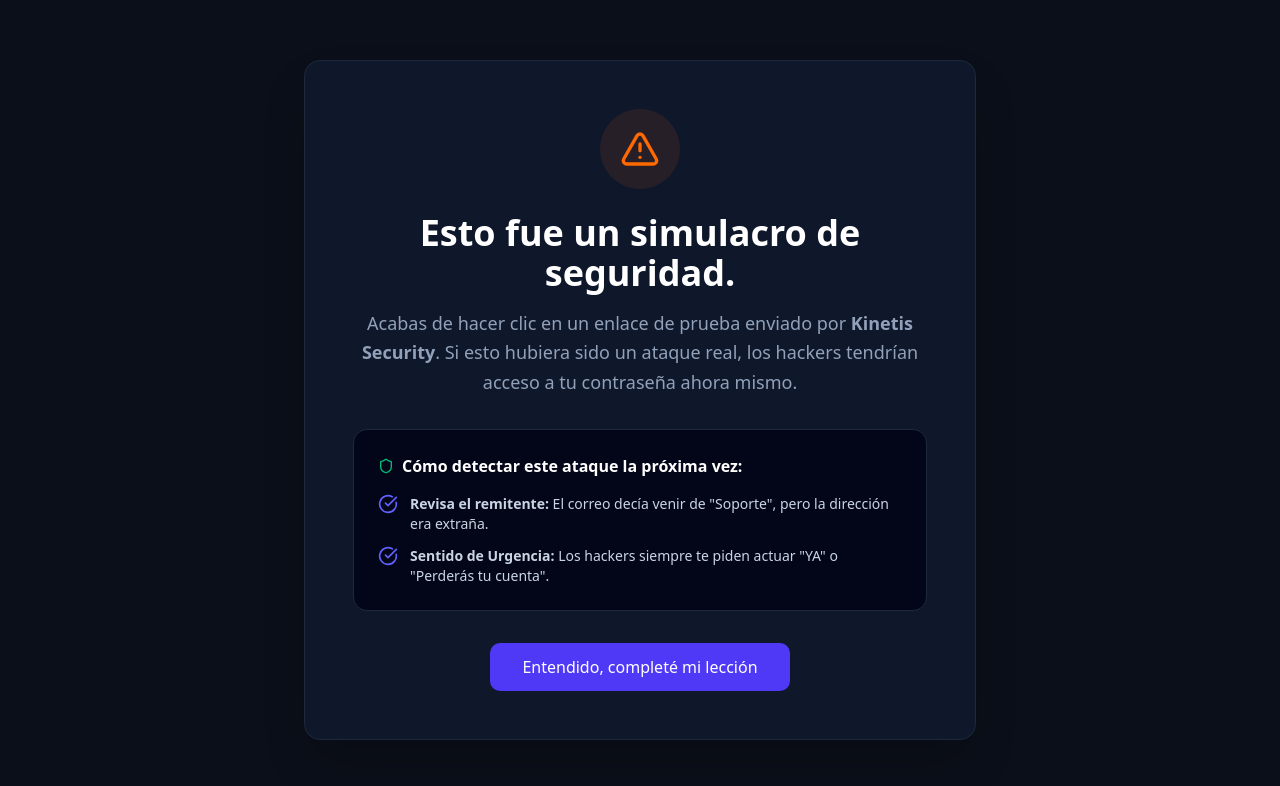
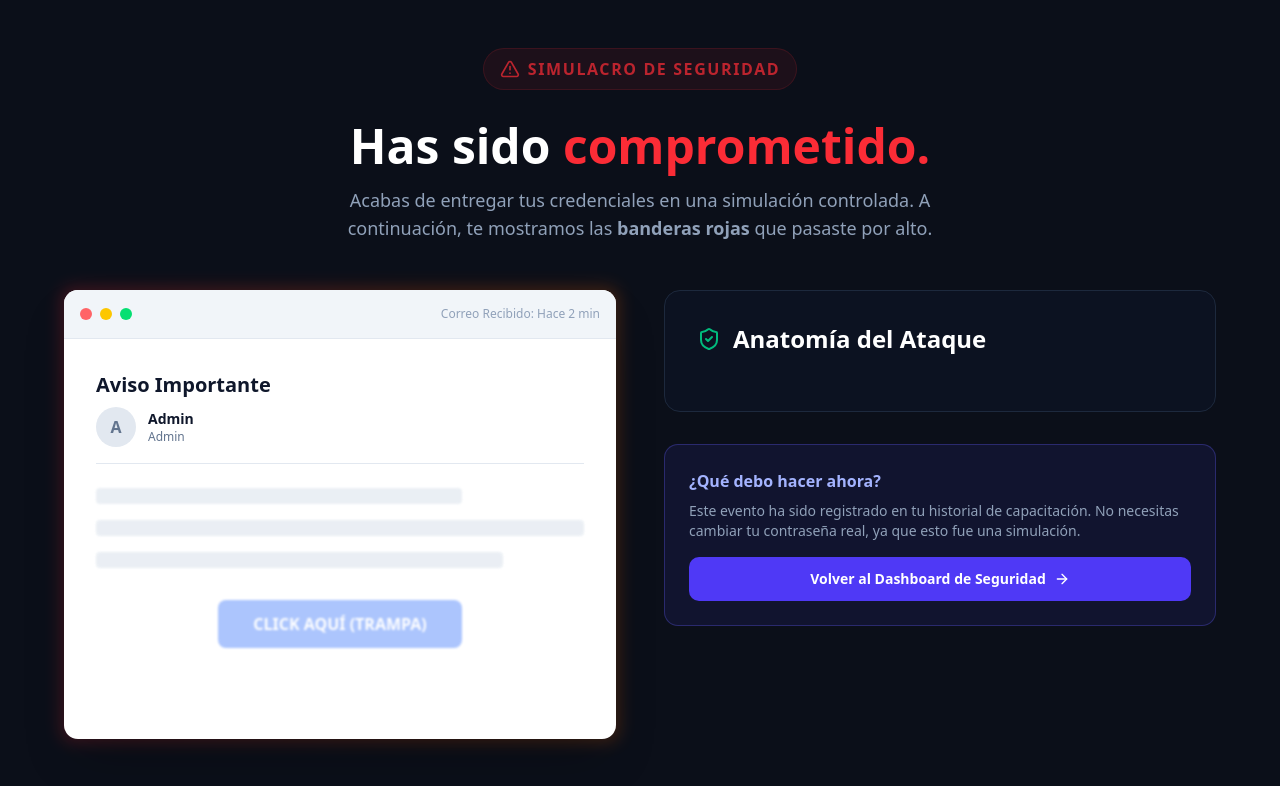
Before and after one commit to marcos1394/project-firewall, a Next.js app: page /education in a window 1280 px wide. Shown: the top 786 px of the page. Built offline with nearby package versions, Linux system fonts and the light colour scheme.

Commit message:
pagina de educacion dinamica

```diff
--- a/app/education/page.tsx
+++ b/app/education/page.tsx
@@ -1,42 +1,154 @@
-import { AlertTriangle, CheckCircle, Shield } from "lucide-react"
+import { AlertTriangle, Search, ShieldCheck, ArrowRight } from "lucide-react"
+import Link from "next/link"
 
-export default function EducationPage() {
+// Diccionario de lecciones según el ataque
+const LESSONS: Record<string, any> = {
+  'google-security': {
+    title: "Suplantación de Identidad (Spoofing)",
+    emailSubject: "Alerta de Seguridad: Nuevo inicio de sesión",
+    sender: "Soporte IT <security@kinetis.org>",
+    redFlags: [
+      { id: 1, text: "Remitente externo: El dominio @kinetis.org no es @google.com", top: "15%", left: "40%" },
+      { id: 2, text: "Urgencia Falsa: Los hackers usan miedo para que no pienses.", top: "60%", left: "50%" },
+    ]
+  },
+  'hr-payroll': {
+    title: "Ingeniería Social (Codicia/Curiosidad)",
+    emailSubject: "ACCIÓN REQUERIDA: Ajuste en esquema de nómina",
+    sender: "Recursos Humanos <security@kinetis.org>",
+    redFlags: [
+      { id: 1, text: "Archivos adjuntos o Links: Nunca abras PDFs de nómina no solicitados.", top: "70%", left: "30%" },
+      { id: 2, text: "Contexto General: ¿Es normal que te escriban esto por email?", top: "30%", left: "50%" },
+    ]
+  },
+  'urgent-file': {
+    title: "Ataque de Autoridad (CEO Fraud)",
+    emailSubject: "URGENTE: Contrato pendiente",
+    sender: "Legal <security@kinetis.org>",
+    redFlags: [
+      { id: 1, text: "Presión de Tiempo: 'Antes de las 2PM' es una señal clásica.", top: "40%", left: "20%" },
+    ]
+  },
+  'generic': {
+    title: "Ataque de Phishing Genérico",
+    emailSubject: "Aviso Importante",
+    sender: "Admin",
+    redFlags: []
+  }
+}
+
+export default function EducationPage({ searchParams }: { searchParams: { t?: string } }) {
+  const type = searchParams.t || 'generic'
+  const lesson = LESSONS[type] || LESSONS['generic']
+
   return (
-    <main className="min-h-screen bg-[#0B0F19] flex items-center justify-center p-6 text-white">
-      <div className="max-w-2xl w-full bg-slate-900 border border-slate-800 rounded-2xl p-8 md:p-12 text-center shadow-2xl">
+    <main className="min-h-screen bg-[#0B0F19] text-white flex flex-col items-center py-12 px-4">
 
-        <div className="mx-auto bg-orange-500/10 w-20 h-20 rounded-full flex items-center justify-center mb-6">
-            <AlertTriangle className="h-10 w-10 text-orange-500" />
+      {/* Header de Alerta */}
+      <div className="max-w-4xl w-full text-center space-y-4 mb-12">
+        <div className="inline-flex items-center gap-2 bg-red-500/10 text-red-500 px-4 py-2 rounded-full border border-red-500/20 animate-pulse">
+            <AlertTriangle className="h-5 w-5" />
+            <span className="font-mono font-bold uppercase tracking-widest">Simulacro de Seguridad</span>
+        </div>
+        <h1 className="text-4xl md:text-5xl font-bold mt-4">
+            Has sido <span className="text-red-500">comprometido.</span>
+        </h1>
+        <p className="text-slate-400 text-lg max-w-2xl mx-auto">
+            Acabas de entregar tus credenciales en una simulación controlada.
+            A continuación, te mostramos las <strong>banderas rojas</strong> que pasaste por alto.
+        </p>
+      </div>
+
+      <div className="max-w-6xl w-full grid lg:grid-cols-2 gap-12 items-start">
+
+        {/* COLUMNA IZQUIERDA: La Autopsia del Correo */}
+        <div className="relative group">
+            <div className="absolute -inset-1 bg-gradient-to-r from-red-500 to-orange-500 rounded-xl blur opacity-20"></div>
+            <div className="relative bg-white rounded-xl overflow-hidden shadow-2xl text-slate-900">
+                {/* Header Simulado de Email Client */}
+                <div className="bg-slate-100 border-b p-4 flex items-center justify-between">
+                    <div className="flex gap-2">
+                        <div className="w-3 h-3 rounded-full bg-red-400"></div>
+                        <div className="w-3 h-3 rounded-full bg-yellow-400"></div>
+                        <div className="w-3 h-3 rounded-full bg-green-400"></div>
+                    </div>
+                    <div className="text-xs text-slate-400 font-mono">Correo Recibido: Hace 2 min</div>
+                </div>
+
+                {/* Cuerpo del Correo Reconstruido */}
+                <div className="p-8 min-h-[400px]">
+                    <h3 className="text-xl font-bold mb-2">{lesson.emailSubject}</h3>
+                    <div className="flex items-center gap-3 mb-6 border-b pb-4">
+                        <div className="h-10 w-10 bg-slate-200 rounded-full flex items-center justify-center text-slate-500 font-bold">
+                            {lesson.sender[0]}
+                        </div>
+                        <div>
+                            <p className="font-bold text-sm">{lesson.sender.split('<')[0]}</p>
+                            <p className="text-xs text-slate-500">{lesson.sender}</p>
+                        </div>
+                    </div>
+
+                    {/* Contenido Simulado (Placeholder visual) */}
+                    <div className="space-y-4 opacity-70 blur-[1px] select-none hover:blur-0 transition-all duration-500">
+                        <div className="h-4 bg-slate-200 rounded w-3/4"></div>
+                        <div className="h-4 bg-slate-200 rounded w-full"></div>
+                        <div className="h-4 bg-slate-200 rounded w-5/6"></div>
+                        <div className="h-12 bg-blue-600 rounded-md w-1/2 mx-auto mt-8 flex items-center justify-center text-white font-bold opacity-50">
+                            CLICK AQUÍ (TRAMPA)
+                        </div>
+                    </div>
+
+                    {/* OVERLAYS (Las pistas) */}
+                    {lesson.redFlags.map((flag: any) => (
+                        <div
+                            key={flag.id}
+                            className="absolute bg-red-600 text-white text-xs font-bold px-3 py-1 rounded-full shadow-lg cursor-help animate-bounce"
+                            style={{ top: flag.top, left: flag.left }}
+                        >
+                            <Search className="h-3 w-3 inline mr-1"/>
+                            PISTA #{flag.id}
+                        </div>
+                    ))}
+                </div>
+            </div>
         </div>
 
-        <h1 className="text-3xl md:text-4xl font-bold mb-4">
-          Esto fue un simulacro de seguridad.
-        </h1>
+        {/* COLUMNA DERECHA: La Lección */}
+        <div className="space-y-8">
+            <div className="bg-slate-900/50 border border-slate-800 p-8 rounded-2xl">
+                <h2 className="text-2xl font-bold text-white mb-6 flex items-center gap-3">
+                    <ShieldCheck className="text-emerald-500"/>
+                    Anatomía del Ataque
+                </h2>
 
-        <p className="text-slate-400 text-lg mb-8 leading-relaxed">
-          Acabas de hacer clic en un enlace de prueba enviado por <strong>Kinetis Security</strong>.
-          Si esto hubiera sido un ataque real, los hackers tendrían acceso a tu contraseña ahora mismo.
-        </p>
+                <div className="space-y-6">
+                    {lesson.redFlags.map((flag: any) => (
+                        <div key={flag.id} className="flex gap-4">
+                            <div className="flex-shrink-0 h-8 w-8 rounded-full bg-red-500/20 text-red-500 flex items-center justify-center font-bold text-sm border border-red-500/30">
+                                {flag.id}
+                            </div>
+                            <div>
+                                <h4 className="font-bold text-slate-200">Bandera Roja #{flag.id}</h4>
+                                <p className="text-slate-400 text-sm leading-relaxed mt-1">
+                                    {flag.text}
+                                </p>
+                            </div>
+                        </div>
+                    ))}
+                </div>
+            </div>
 
-        <div className="bg-slate-950 rounded-xl p-6 text-left border border-slate-800 mb-8">
-            <h3 className="text-white font-semibold mb-4 flex items-center gap-2">
-                <Shield className="h-4 w-4 text-emerald-500"/> Cómo detectar este ataque la próxima vez:
-            </h3>
-            <ul className="space-y-3 text-sm text-slate-300">
-                <li className="flex gap-3">
-                    <CheckCircle className="h-5 w-5 text-indigo-500 shrink-0"/>
-                    <span><strong>Revisa el remitente:</strong> El correo decía venir de "Soporte", pero la dirección era extraña.</span>
-                </li>
-                <li className="flex gap-3">
-                    <CheckCircle className="h-5 w-5 text-indigo-500 shrink-0"/>
-                    <span><strong>Sentido de Urgencia:</strong> Los hackers siempre te piden actuar "YA" o "Perderás tu cuenta".</span>
-                </li>
-            </ul>
+            <div className="bg-indigo-900/20 border border-indigo-500/30 p-6 rounded-xl">
+                <h3 className="font-bold text-indigo-300 mb-2">¿Qué debo hacer ahora?</h3>
+                <p className="text-slate-400 text-sm mb-4">
+                    Este evento ha sido registrado en tu historial de capacitación. No necesitas cambiar tu contraseña real, ya que esto fue una simulación.
+                </p>
+                <Link href="/" className="inline-flex items-center text-sm font-bold text-white bg-indigo-600 hover:bg-indigo-500 px-6 py-3 rounded-lg transition-colors w-full justify-center">
+                    Volver al Dashboard de Seguridad <ArrowRight className="ml-2 h-4 w-4"/>
+                </Link>
+            </div>
         </div>
 
-        <button className="bg-indigo-600 hover:bg-indigo-500 text-white font-medium py-3 px-8 rounded-lg transition-colors w-full md:w-auto">
-            Entendido, completé mi lección
-        </button>
       </div>
     </main>
   )
```
Also changed, not shown: app/api/track/route.ts (+61 -18 lines).
